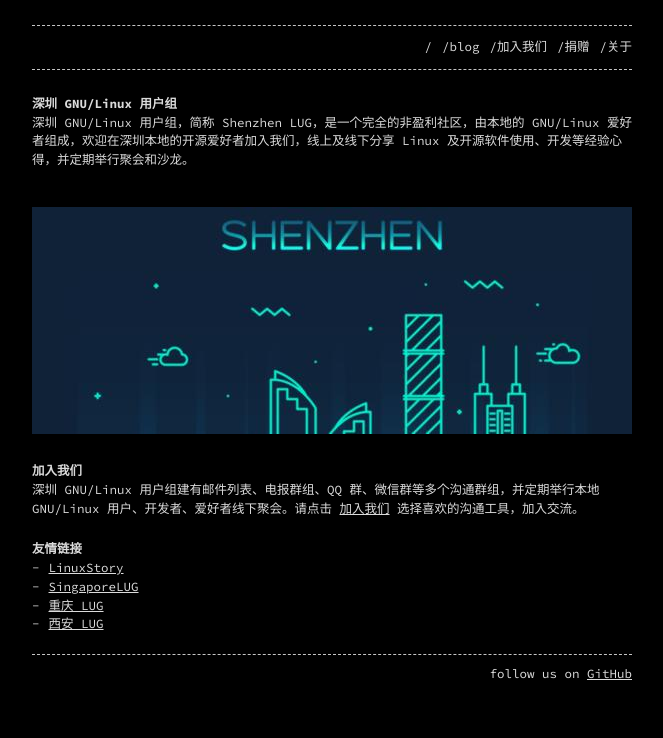
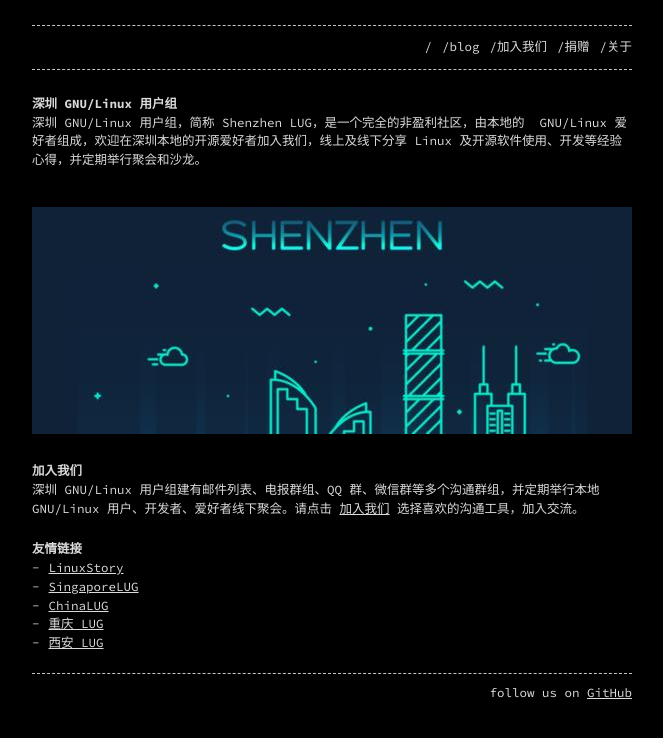
Before and after one commit to shenzhenlug/shenzhenlug.org, a Jekyll site: the page built from index.md, in a window 1280 px wide. Shown: the top 738 px of the page, without its empty margins (308-971 px from the left). Built offline with Jekyll 4.4.1, drawn with Linux system fonts in a browser that asks for light colours.

Commit message:
update links

```diff
--- a/index.md
+++ b/index.md
@@ -5,7 +5,7 @@ permalink: /
 ---
 
 ### 深圳 GNU/Linux 用户组
-深圳 GNU/Linux 用户组，简称 Shenzhen LUG，是一个完全的非盈利社区，由本地的 GNU/Linux 爱好者组成，欢迎在深圳本地的开源爱好者加入我们，线上及线下分享 Linux 及开源软件使用、开发等经验心得，并定期举行聚会和沙龙。
+深圳 GNU/Linux 用户组，简称 Shenzhen LUG，是一个完全的非盈利社区，由本地的  GNU/Linux 爱好者组成，欢迎在深圳本地的开源爱好者加入我们，线上及线下分享 Linux 及开源软件使用、开发等经验心得，并定期举行聚会和沙龙。
 <br>
 ![](./assets/shenzhen-lug-600.jpg)
 
@@ -15,5 +15,6 @@ permalink: /
 ### 友情链接
 - [LinuxStory](https://linuxstory.org)
 - [SingaporeLUG](https://singaporelug.org)
+- [ChinaLUG](https://lug.org.cn)
  - [重庆 LUG](https://chongqinglug.org)
  - [西安 LUG](https://xalug.org)
```
